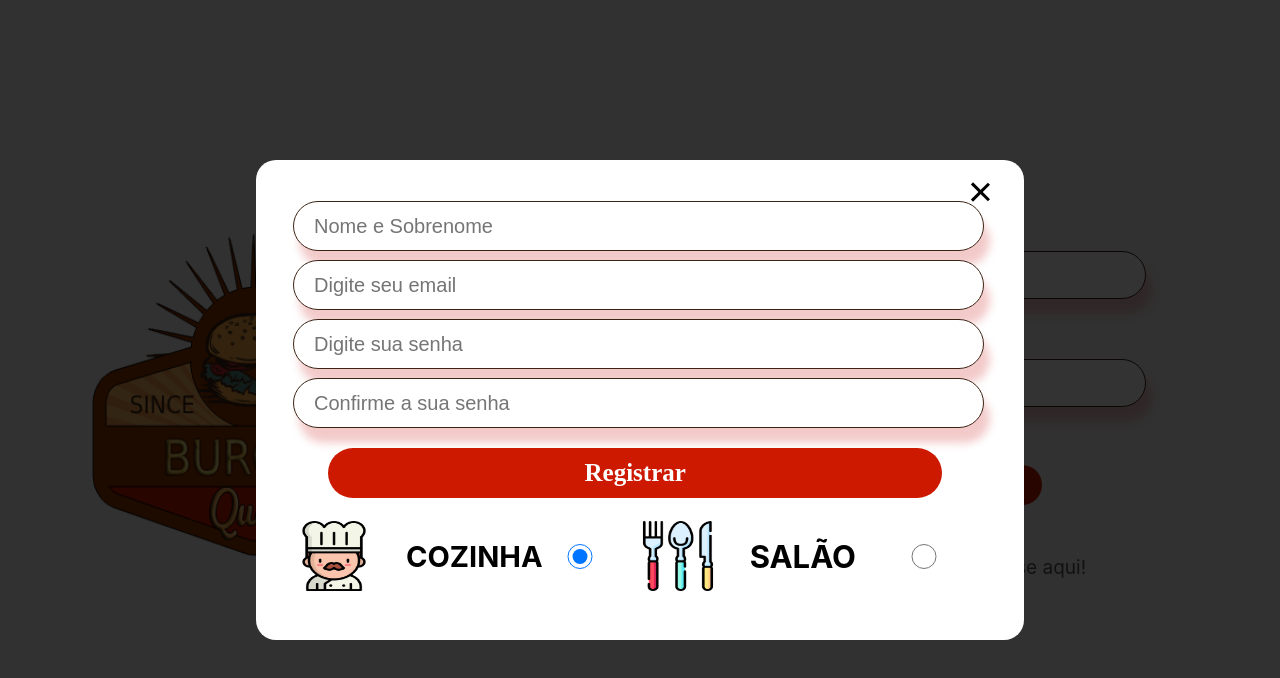
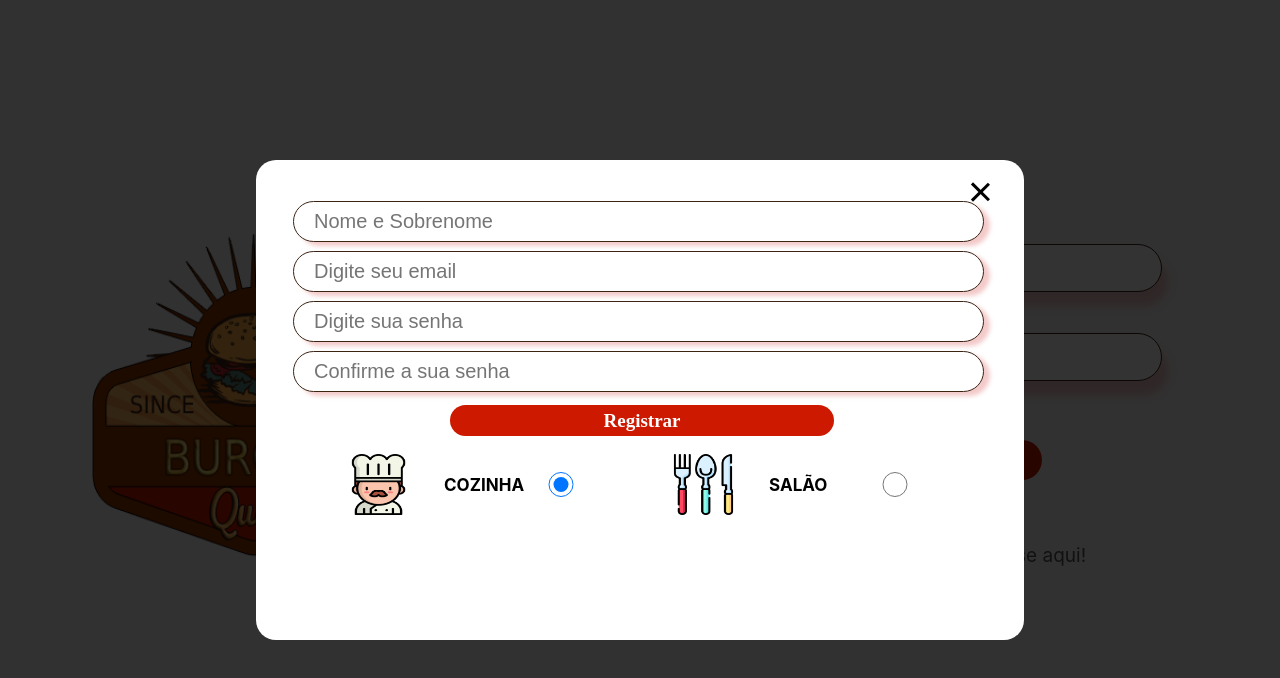
Before and after one commit to milaroque/burger-queen, a React (Create React App) app: page / in a window 1280 px wide. Both pictures are taken after a click on the element "Ainda não tem cadastro? Registre-se aqui!". Shown: the top 678 px of the page. Built offline with nearby package versions, Linux system fonts and the light colour scheme; a web font is replaced by a local one.

Commit message:
Finalização da estilização page Login e Register

```diff
--- a/src/pages/login/login.css
+++ b/src/pages/login/login.css
@@ -5,16 +5,18 @@ padding: 0;
 img{
   width: 100vw;
   display: flex;
+  margin-bottom: 27px;
+  margin-top: 15px;
 }
 .input-login{
   border: solid 1.5px #3c2415;
   border-radius: 40px;
   box-sizing: border-box;
   box-shadow: 3px 21px 13px rgba(216, 84, 84, 0.308);
-  height: 56px;
-  margin: 20px 14px;
+  height: 49px;
+  margin: 8px 20px 23px 27px;
   padding-left: 28px;
-  width: 100vw;
+  width: 90vw;
   font-size: 21px;
   outline: none;
 }
@@ -34,8 +36,8 @@ p{
   width: 100vw;
   display: flex;
   justify-content: center;
-  font-size: 17px;
-  margin-top: 23px;
+  font-size: 14px;
+  margin-top: 8px;
   color: #565555;
   cursor: pointer;
 }
@@ -50,19 +52,19 @@ p{
   }
   .input-login {
     height: 78px;
-    margin: 30px 24px;
+    margin: 10px 10px 31px 43px;
     font-size: 25px;
     box-shadow: 6px 26px 10px rgba(216, 84, 84, 0.308);
-
   }
   .button-loggin{
     font-size: 40px;
-    height: 70px;
+    height: 65px;
     margin: 28px 106px;
-    width: 100vw;
+    width: 80vw;
   }
   p{
     font-size: 30px;
+    margin-top: 36px;
   }
 }
 @media (min-width:1200px) {
--- a/src/pages/login/login.js
+++ b/src/pages/login/login.js
@@ -34,13 +34,13 @@ const Login = () => {
         .auth()
         .signInWithEmailAndPassword(email, password)
         .then((uid) => {
-           firebase
+          firebase
             .firestore()
             .collection("users")
             .doc(uid.user.uid)
             .get()
             .then((doc) => {
-               if (doc.data().job === "hall") {
+              if (doc.data().job === "hall") {
                 history.push("/newRequest");
               } else {
                 history.push("/ordersReceived");
--- a/src/pages/register/register.css
+++ b/src/pages/register/register.css
@@ -8,11 +8,11 @@
   box-sizing: border-box;
   box-shadow: 9px 5px 9px rgba(216, 84, 84, 0.308);
   font-size: 10px;
-  height: 23px;
+  height: 20px;
   padding-left: 20px;
   width: 50vw;
   margin-left: 15px;
-  margin-top: 23px;
+  margin-top: 20px;
   outline: none;
 }
 .btn-register{
@@ -27,8 +27,8 @@
   outline: none;
 }
 .chef-kitchen, .img-hall{
-  width: 47px;
-  height: 45px;
+  width: 39px;
+  height: 32px;
   margin: 11px;
   display: flex;
 }
@@ -55,7 +55,6 @@
   display: flex;
   align-items: center;
 }
-
 @media (min-width:750px) {
   .input-text{
     border: solid 1.5px #3c2415;
@@ -67,7 +66,7 @@
     padding-left: 20px;
     width: 90;
     width: 90%;
-    margin-top: 35px;
+    margin-top: 27px;
     margin-left: 26px;
   }
   .btn-register{
@@ -78,13 +77,13 @@
     font-size: 25px;
     font-weight: 700;
     height: 50px;
-    margin-top: 50px;
+    margin-top: 43px;
     margin-left: 112px;
     width: 50%;
   }
   .chef-kitchen, .img-hall{
-    width: 86px;
-    height: 70px;
+    width: 73px;
+    height: 61px;
     margin: 0px;
     display: flex;
   }
@@ -104,32 +103,36 @@
   .label-hall{
     font-size: 31px;
   }
-  .select-type{
+  .select-type, .select-type-two{
     display: flex;
     align-items: center;
-    margin-left: 17px;
-    margin-top: 65px;
+    margin-left: 87px;
+    margin-top: 31px;
   }
   .select-type-two{
-    display: flex;
-    align-items: center;
     margin-top: 14px;
-    margin-left: 17px;
+    margin-left: 87px;
   }
 }
 @media (min-width:1200px) {
   .input-text{
+    box-shadow: 6px 4px 4px rgba(216, 84, 84, 0.308);
     margin-left: 37px;
     margin-top: 9px;
+    height: 41px;
   }
   .btn-register{
-    margin-left: 72px;
-    margin-top: 20px;
-    width: 80%;
+    margin-left: 194px;
+    margin-top: 13px;
+    width: 50%;
+    height: 31px;
+    font-size: 19px;
   }
   .select-type, .select-type-two{
-    margin-left: 35px;
-    margin-top: 20px;
+    margin-left: 86px;
+    margin-top: 15px;
   }
-
+  .label-kitchen,.label-hall{
+    font-size: 17px;
+  }
 }
```
